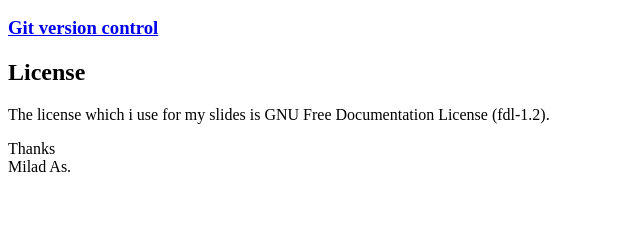
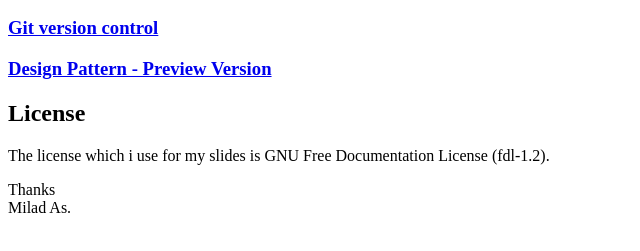
Before and after one commit to MiladAs/Slides, a plain HTML site: page index.html in a window 1280 px wide. Shown: the part 137-388 px from the top of the page, without its empty margins (0-640 px from the left). Drawn offline with Linux system fonts and the light colour scheme.

Commit message:
Add Design Pattern Preview [refine pdf]

```diff
--- a/index.html
+++ b/index.html
@@ -7,6 +7,7 @@
 <h2>Slides</h2>
 <h3><a target="_blank" href="http://miladas.github.io/slides/mvc/">MVC - Model view controller</a></h3>
 <h3><a target="_blank" href="http://miladas.github.io/slides/git/">Git version control</a></h3>
+<h3><a target="_blank" href="http://miladas.github.io/slides/design-pattern/Design-Pattern-Preview.pdf">Design Pattern - Preview Version</a></h3>
 <h2>License</h2>
 <p>The license which i use for my slides is GNU Free Documentation License (fdl-1.2).</p>
 <p>Thanks<br/>Milad As.</p>
```
Also changed, not shown: 1 other file.
